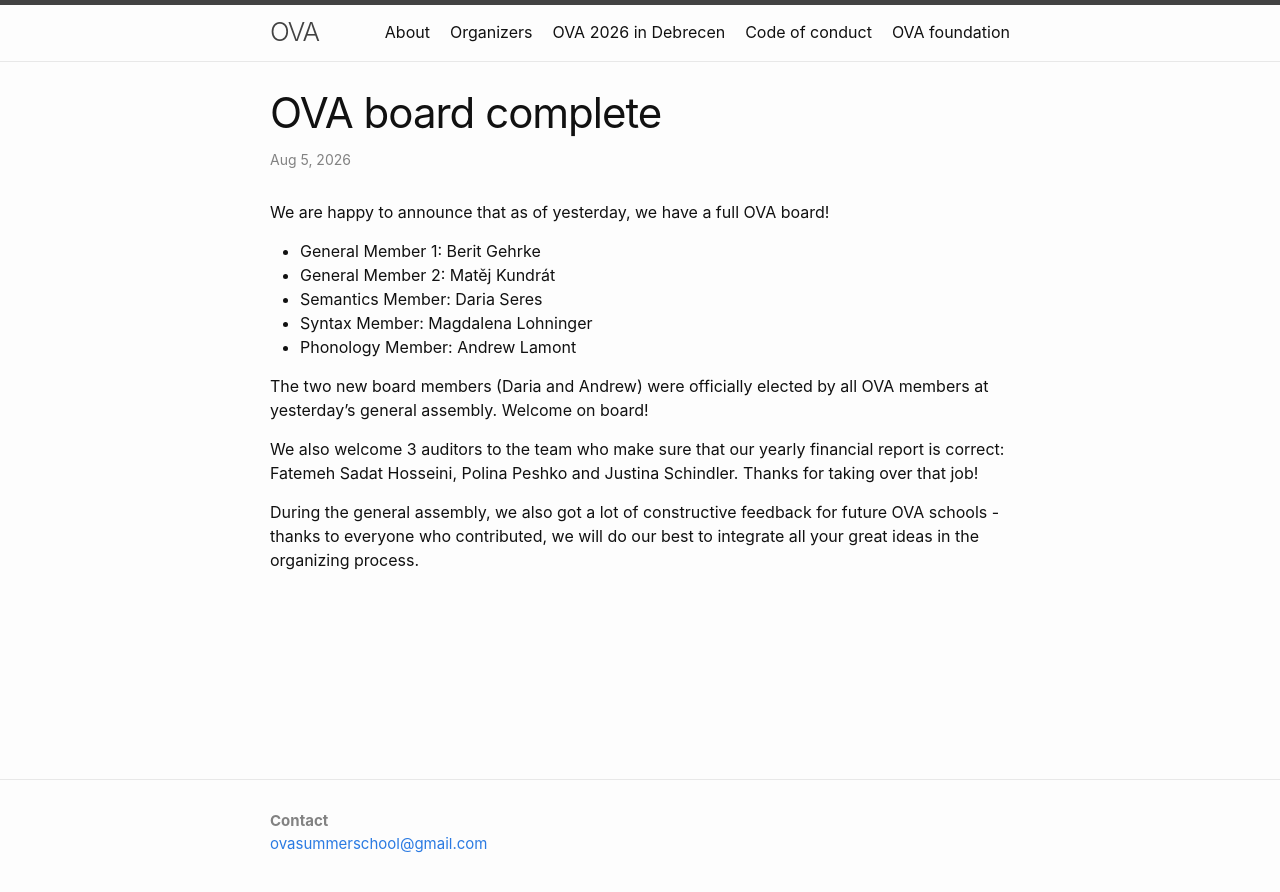
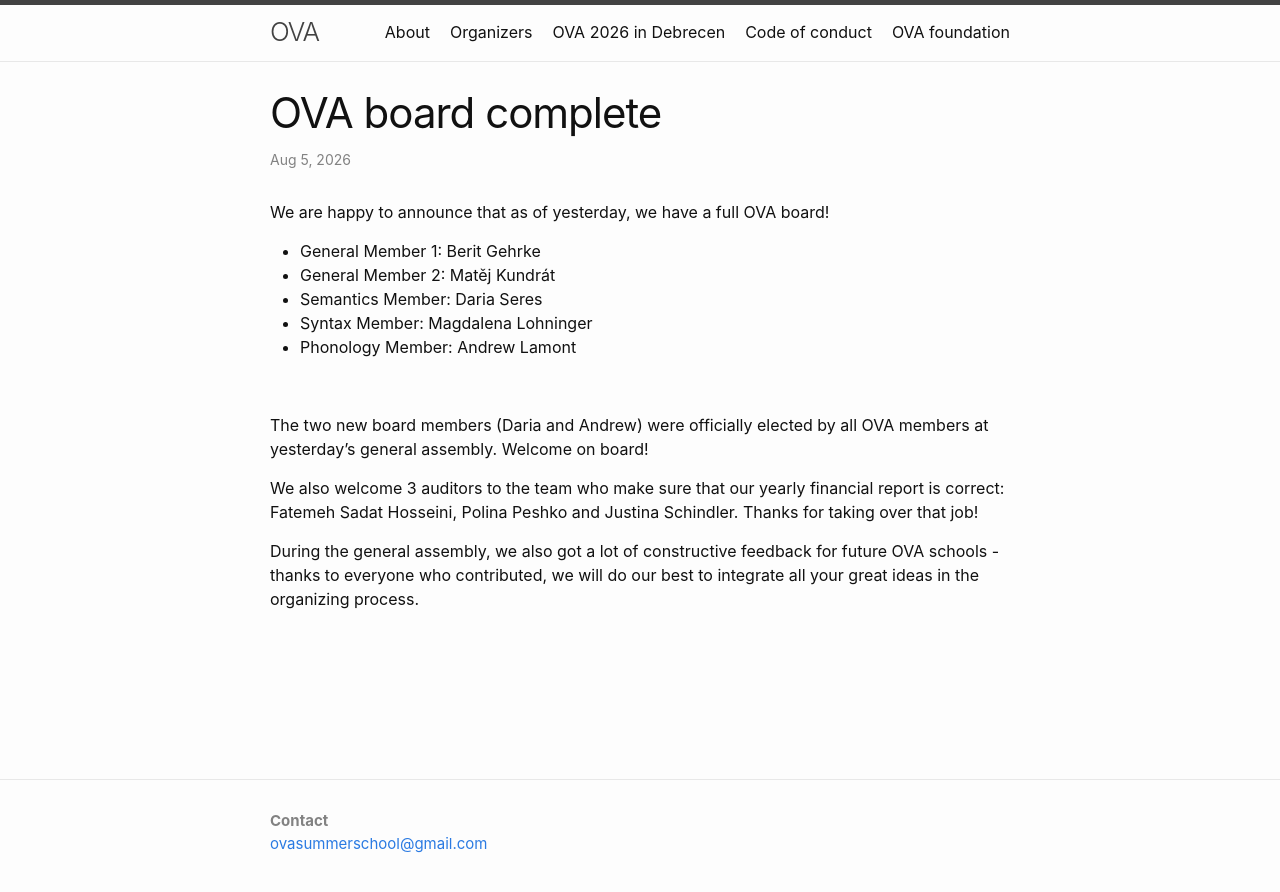
Before and after one commit to ovaschool/ovaschool.github.io, a Jekyll site: the page built from _posts/2026-08-05-fullovaboard.markdown, in a window 1280 px wide. Shown: the top 892 px of the page. Built offline with Jekyll 4.4.1, drawn with Linux system fonts in a browser that asks for light colours.

Commit message:
Update 2026-08-05-fullovaboard.markdown

```diff
--- a/_posts/2026-08-05-fullovaboard.markdown
+++ b/_posts/2026-08-05-fullovaboard.markdown
@@ -12,7 +12,9 @@ We are happy to announce that as of yesterday, we have a full OVA board!
 - General Member 2: Matěj Kundrát
 - Semantics Member: Daria Seres
 - Syntax Member: Magdalena Lohninger
-- Phonology Member: Andrew Lamont<br>
+- Phonology Member: Andrew Lamont
+
+<br/>
 
 The two new board members (Daria and Andrew) were officially elected by all OVA members at yesterday's general assembly. Welcome on board!
 
```
